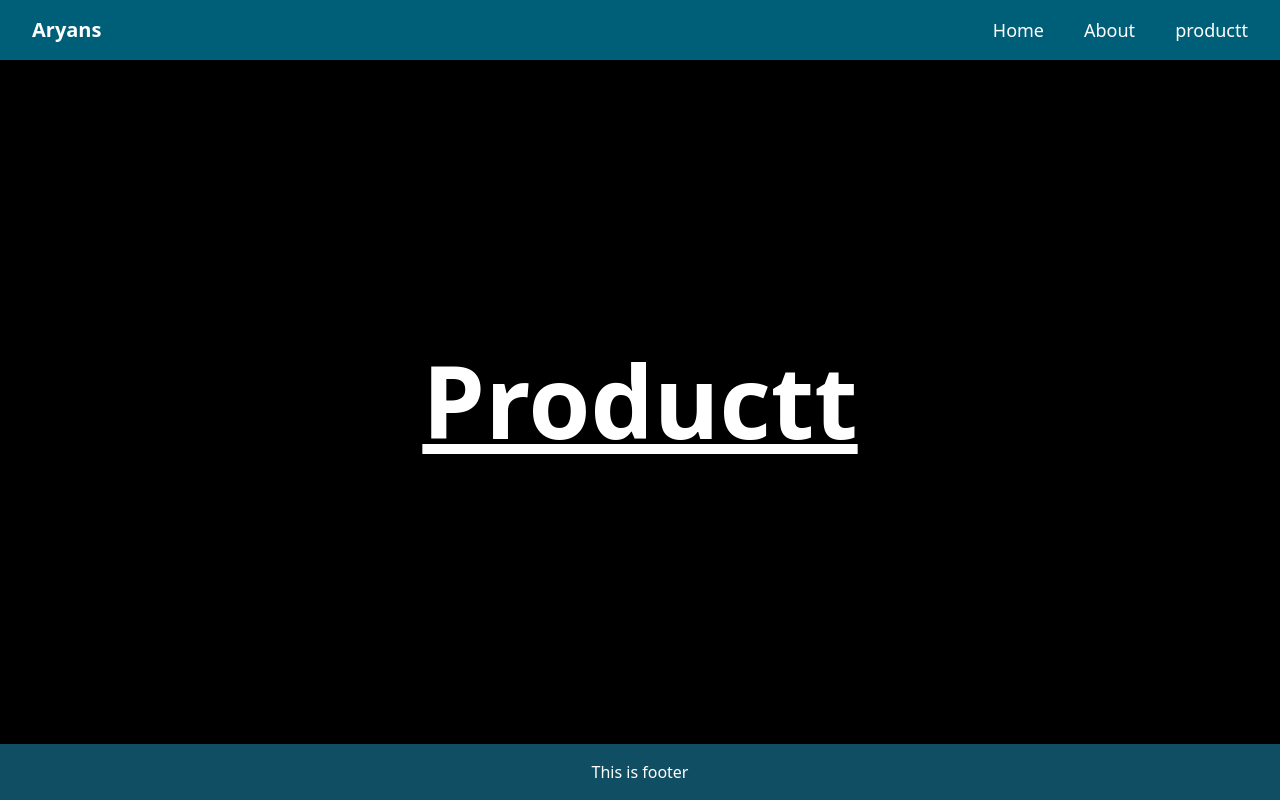
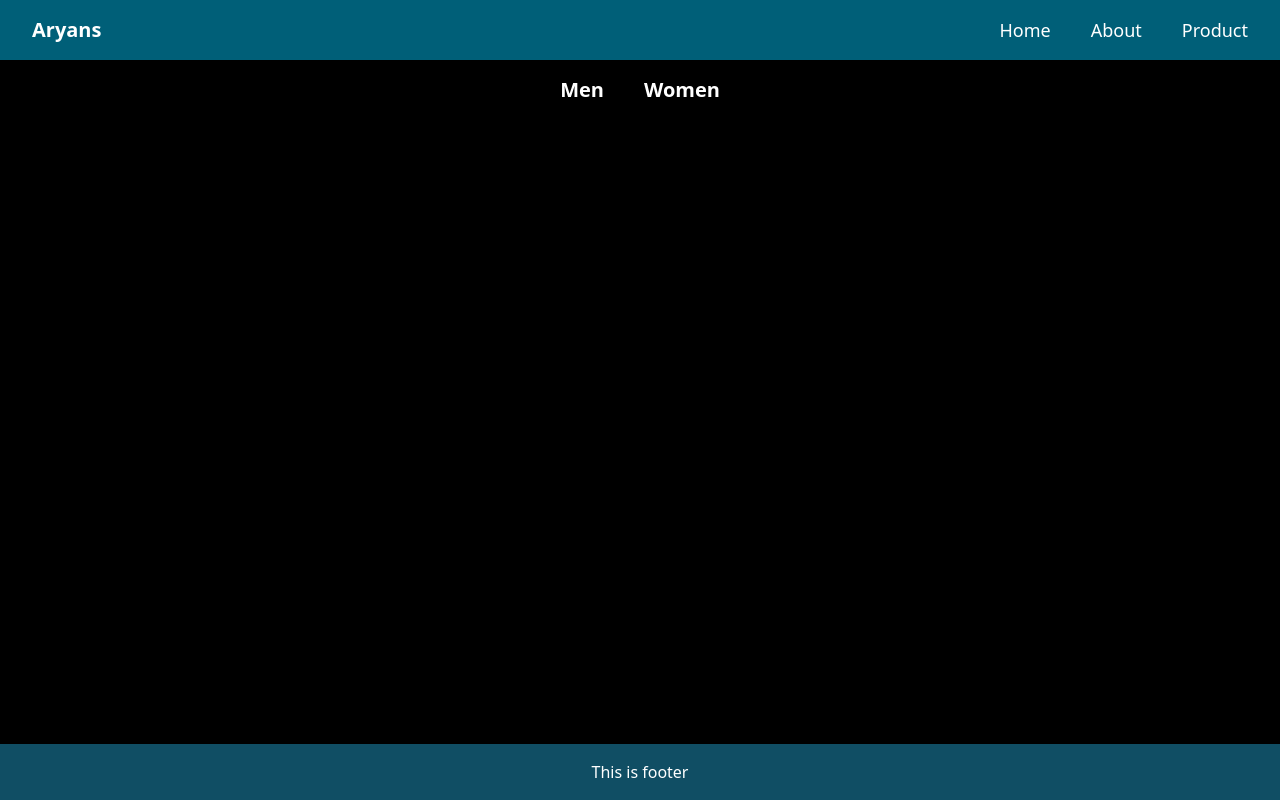
Before and after one commit to aaaryanpatel/reactt, a React (Vite) app in the folder 22-Advancing-routing/: page /product in a window 1280 px wide. Built offline with nearby package versions, Linux system fonts and the light colour scheme.

Commit message:
note: untill this point this is not correct way to do nested route

```diff
--- a/22-Advancing-routing/src/components/Navbar.jsx
+++ b/22-Advancing-routing/src/components/Navbar.jsx
@@ -1,13 +1,17 @@
 import React from 'react'
+import { Link } from 'react-router-dom'
 
 const Navbar = () => {
   return (
     <div className='flex  py-4 px-8 bg-cyan-800  items-center justify-between'>
       <h2 className='text-xl font-bold'>Aryans</h2>
       <div className='flex gap-10'>
-        <a className='text-lg font-meduim' href="/">Home</a>
-        <a className='text-lg font-meduim' href="/about">About</a>
-        <a className='text-lg font-meduim' href="/product">productt</a>
+        <Link className='text-lg font-meduim ' to ='/'>Home</Link>
+        <Link className='text-lg font-meduim ' to ='/about'>About</Link>
+        <Link className='text-lg font-meduim ' to ='/product'>Product</Link>
+
+
+
       </div>
     </div>
   )
--- a/22-Advancing-routing/src/pages/Product.jsx
+++ b/22-Advancing-routing/src/pages/Product.jsx
@@ -1,9 +1,13 @@
 import React from 'react'
+import { Link } from 'react-router-dom'
 
 const Product = () => {
   return (
     <div>
-      <h1>Productt</h1>
+      <div className='flex justify-center gap-10 py-4' >
+        <Link className='text-xl font-semibold' to='/product/men'>Men</Link>
+        <Link className='text-xl font-semibold' to='/product/women'>Women</Link>
+      </div>
     </div>
   )
 }
```
